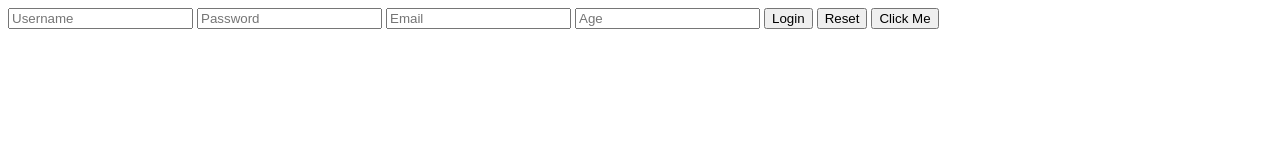
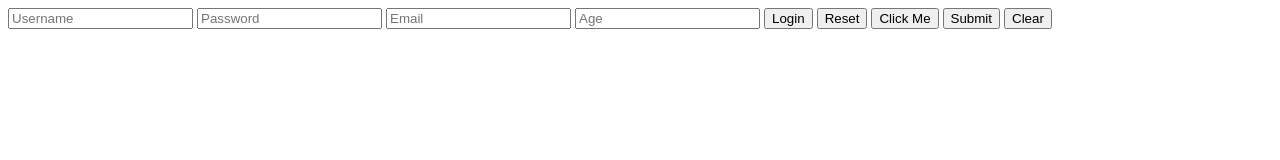
Before and after one commit to nikhill-1/gitSession, a plain HTML site: page index.html in a window 1280 px wide. Drawn offline with Linux system fonts and the light colour scheme.

Commit message:
modified

```diff
--- a/index.html
+++ b/index.html
@@ -14,7 +14,8 @@
         <button type="submit">Login</button>
         <button type="reset">Reset</button>
         <button type="button" onclick="alert('Button clicked!')">Click Me</button>
-
+        <input type="submit" value="Submit">
+        <input type="reset" value="Clear">
     </form>
 </body>
 </html>
```
